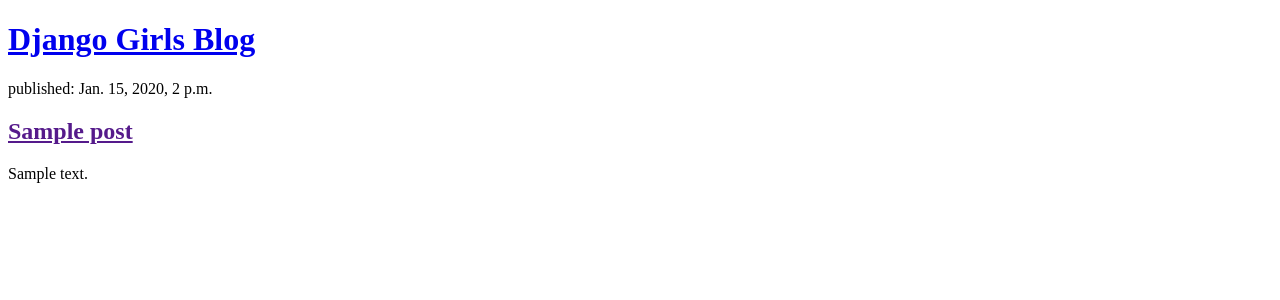
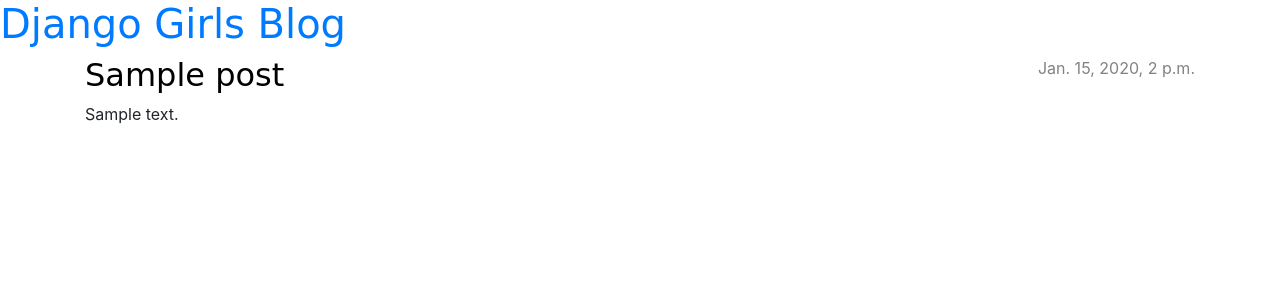
Before and after one commit to Arya292/Blog, a Django app: page / in a window 1280 px wide. Shown: the top 300 px of the page. Run offline with Django 3.2, Linux system fonts and the light colour scheme; tables that the repository leaves empty hold one stand-in row (values such as "Sample post").

Commit message:
Modified templates to display posts from database.

```diff
--- /dev/null
+++ b/blog/static/css/blog.css
@@ -0,0 +1,70 @@
+.page-header {
+    background-color: #C25100;
+    margin-top: 0;
+    margin-bottom: 40px;
+    padding: 20px 20px 20px 40px;
+}
+
+.page-header h1,
+.page-header h1 a,
+.page-header h1 a:visited,
+.page-header h1 a:active {
+    color: #ffffff;
+    font-size: 36pt;
+    text-decoration: none;
+}
+
+h1,
+h2,
+h3,
+h4 {
+    font-family: 'Lobster', cursive;
+}
+
+.date {
+    color: #828282;
+}
+
+.save {
+    float: right;
+}
+
+.post-form textarea,
+.post-form input {
+    width: 100%;
+}
+
+.top-menu,
+.top-menu:hover,
+.top-menu:visited {
+    color: #ffffff;
+    float: right;
+    font-size: 26pt;
+    margin-right: 20px;
+}
+
+.post {
+    margin-bottom: 70px;
+}
+
+.post h2 a,
+.post h2 a:visited {
+    color: #000000;
+}
+
+.post > .date,
+.post > .actions {
+    float: right;
+}
+
+.btn-default,
+.btn-default:visited {
+    color: #C25100;
+    background: none;
+    border-color: #C25100;
+}
+
+.btn-default:hover {
+    color: #FFFFFF;
+    background-color: #C25100;
+}
--- a/blog/templates/blog/post_list.html
+++ b/blog/templates/blog/post_list.html
@@ -1,19 +1,31 @@
+{% load static %}
 <!DOCTYPE html>
 <html>
     <head>
         <title>Django Girls blog</title>
+        <link rel="stylesheet" href="https://cdn.jsdelivr.net/npm/bootstrap@4.5.3/dist/css/bootstrap.min.css" integrity="sha384-TX8t27EcRE3e/ihU7zmQxVncDAy5uIKz4rEkgIXeMed4M0jlfIDPvg6uqKI2xXr2" crossorigin="anonymous">
+        <link rel="stylesheet" href="{% static 'css/blog.css' %}">
     </head>
     <body>
         <header>
             <h1><a href="/">Django Girls Blog</a></h1>
         </header>
 
-        {% for post in posts %}
-            <article>
-                <time>published: {{ post.published_date }}</time>
-                <h2><a href="">{{ post.title }}</a></h2>
-                <p>{{ post.text|linebreaksbr }}</p>
-            </article>
-        {% endfor %}
+        <main class="container">
+            <div class="row">
+                <div class="col">
+                    {% for post in posts %}
+                        <article class="post">
+                            <time class="date">
+                                {{ post.published_date }}
+                            </time>
+                            <h2><a href="">{{ post.title }}</a></h2>
+                            <p>{{ post.text|linebreaksbr }}</p>
+                        </article>
+                    {% endfor %}
+                </div>
+            </div>
+        </main>
+
     </body>
 </html>
```
